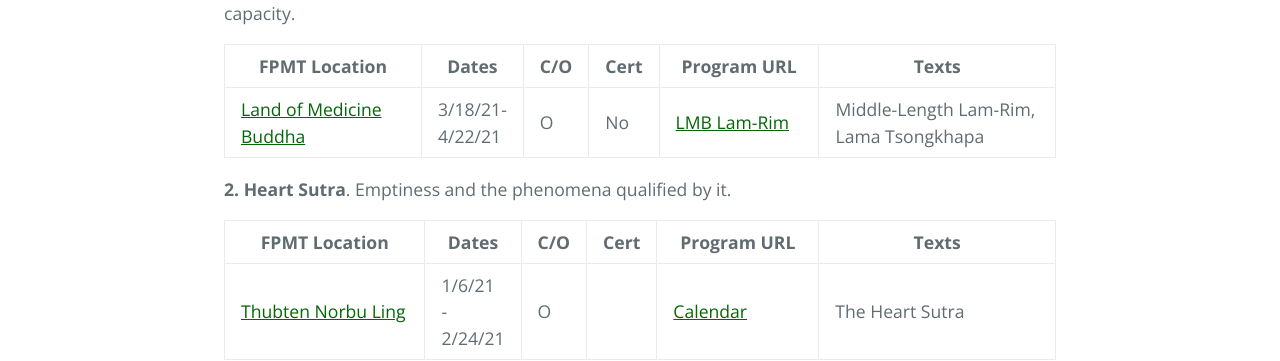
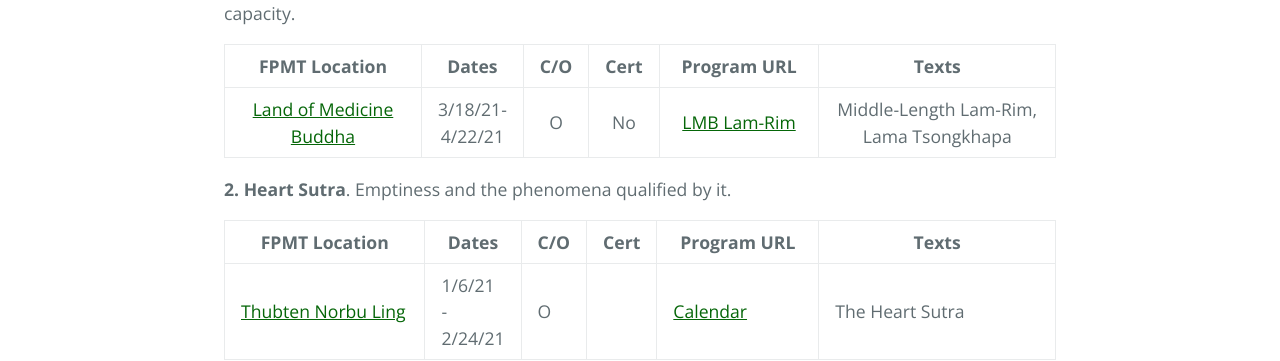
Before and after one commit to lgeorge/lgeorge.github.io, a Jekyll site: the page built from fpmt-na/index.html, in a window 1280 px wide. Shown: the part 777-1138 px from the top of the page. Built offline with Jekyll 4.4.1, drawn with Linux system fonts in a browser that asks for light colours.

Commit message:
try centering col text in 1st table

```diff
--- a/fpmt-na/index.html
+++ b/fpmt-na/index.html
@@ -37,12 +37,12 @@
         </thead>
         <tbody>
     			<tr>
-            <td class="has-text-align-center" data-align="center"><a href="http://landofmedicinebuddha.org/" target="_blank" rel="noreferrer noopener">Land of Medicine Buddha</a></td>
-            <td class="has-text-align-center" data-align="center">3/18/21- 4/22/21</td>
-            <td class="has-text-align-center" data-align="center">O</td>
-            <td class="has-text-align-center" data-align="center">No</td>
-            <td class="has-text-align-center" data-align="center"><a href="https://landofmedicinebuddha.org/events/middle-length-lam-rim-with-ven-steve-carlier-2021-04-08/" target="_blank" rel="noreferrer noopener">LMB Lam-Rim</a></td>
-            <td class="has-text-align-center" data-align="center">Middle-Length Lam-Rim, Lama Tsongkhapa</td>
+            <td style="text-align:center"><a href="http://landofmedicinebuddha.org/" target="_blank" rel="noreferrer noopener">Land of Medicine Buddha</a></td>
+            <td style="text-align:center">3/18/21- 4/22/21</td>
+            <td style="text-align:center">O</td>
+            <td style="text-align:center">No</td>
+            <td style="text-align:center"><a href="https://landofmedicinebuddha.org/events/middle-length-lam-rim-with-ven-steve-carlier-2021-04-08/" target="_blank" rel="noreferrer noopener">LMB Lam-Rim</a></td>
+            <td style="text-align:center">Middle-Length Lam-Rim, Lama Tsongkhapa</td>
           </tr>
     		</tbody>
     	</table>
```
